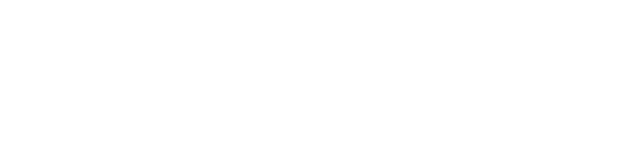
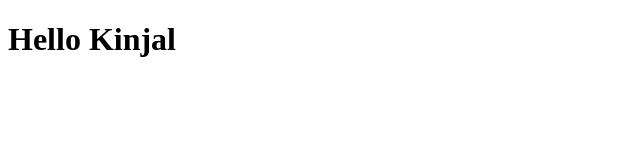
Before and after one commit to kinjubaby/grademaster, a plain HTML site: page index.html in a window 1280 px wide. Shown: the whole page, without its empty margins (0-640 px from the left). Drawn offline with Linux system fonts and the light colour scheme.

Commit message:
Update index.html

```diff
--- a/index.html
+++ b/index.html
@@ -6,6 +6,6 @@
     <title>Document</title>
 </head>
 <body>
-
+    <h1>Hello Kinjal</h1>
 </body>
 </html>
```
